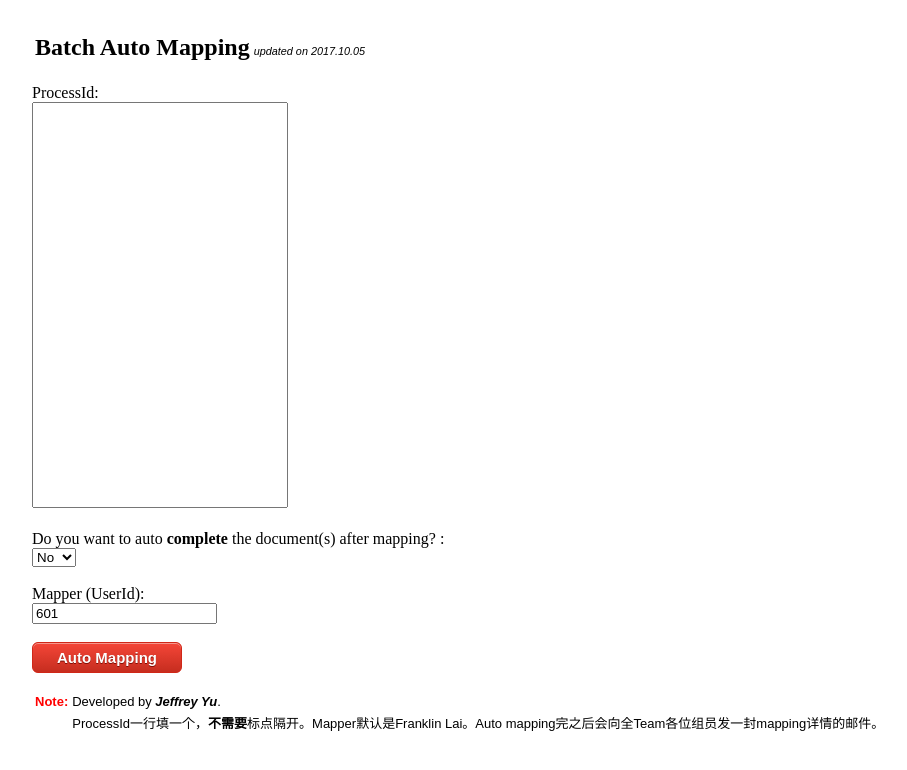
After one commit to KimLiu1993/DocWebTool, a Flask app: page /batchautomapping in a window 1280 px wide. The commit adds this page. Shown: the top 770 px of the page, without its empty margins (13-920 px from the left). Run offline with Flask 2, Linux system fonts and the light colour scheme.

Commit message:
Add BatchAutoMapping

```diff
--- a/main.py
+++ b/main.py
@@ -13,6 +13,7 @@ from flask import Flask, render_template, request, send_from_directory, abort
 import common
 import IPTracking
 import ContentCompare
+import BatchAutoMapping
 import DocTracking as dt
 import SearchByFundTicker
 # import MapByDocFromCIK
@@ -100,6 +101,13 @@ def contentcompare_show():
     return render_template(location_page)
 
 
+@app.route('/batchautomapping')
+def batchautomapping_show():
+    location_page = 'BatchAutoMapping.html'
+    IPTracking.log_IP(request, location_page)
+    return render_template(location_page)
+
+
 @app.route('/doctracking')
 def doctracking_show():
     location_page = 'DocTracking.html'
@@ -171,6 +179,14 @@ def contentcompare():
         return str(e)
 
 
+@app.route('/batchautomapping', methods=['POST'])
+def batchautomapping():
+    processid = request.form['processid']
+    runqc = str(request.form['runqc'])
+    mapper = str(request.form['mapper'])
+    return BatchAutoMapping.run(processid, runqc, mapper, request)
+
+
 @app.route('/doctracking', methods=['POST'])
 def doctracking():
     idtype = str(request.form['idtype'])
--- /dev/null
+++ b/templates/BatchAutoMapping.html
@@ -0,0 +1,121 @@
+<!DOCTYPE html>
+<html>
+<head>
+	<meta charset="utf-8">
+	<title>Batch Auto Mapping</title>
+	<link rel="shortcut icon" href="/static/img/Favicon.ico" type="image/x-icon"/>
+	<style>
+		.myButton {
+			-moz-box-shadow:inset 0px 1px 0px 0px #f5978e;
+			-webkit-box-shadow:inset 0px 1px 0px 0px #f5978e;
+			box-shadow:inset 0px 1px 0px 0px #f5978e;
+			background:-webkit-gradient(linear, left top, left bottom, color-stop(0.05, #f24537), color-stop(1, #c62d1f));
+			background:-moz-linear-gradient(top, #f24537 5%, #c62d1f 100%);
+			background:-webkit-linear-gradient(top, #f24537 5%, #c62d1f 100%);
+			background:-o-linear-gradient(top, #f24537 5%, #c62d1f 100%);
+			background:-ms-linear-gradient(top, #f24537 5%, #c62d1f 100%);
+			background:linear-gradient(to bottom, #f24537 5%, #c62d1f 100%);
+			filter:progid:DXImageTransform.Microsoft.gradient(startColorstr='#f24537', endColorstr='#c62d1f',GradientType=0);
+			background-color:#f24537;
+			-moz-border-radius:6px;
+			-webkit-border-radius:6px;
+			border-radius:6px;
+			border:1px solid #d02718;
+			display:inline-block;
+			cursor:pointer;
+			color:#ffffff;
+			font-family:Arial;
+			font-size:15px;
+			font-weight:bold;
+			padding:6px 24px;
+			text-decoration:none;
+			text-shadow:0px 1px 0px #810e05;
+		}
+		.myButton:hover {
+			background:-webkit-gradient(linear, left top, left bottom, color-stop(0.05, #c62d1f), color-stop(1, #f24537));
+			background:-moz-linear-gradient(top, #c62d1f 5%, #f24537 100%);
+			background:-webkit-linear-gradient(top, #c62d1f 5%, #f24537 100%);
+			background:-o-linear-gradient(top, #c62d1f 5%, #f24537 100%);
+			background:-ms-linear-gradient(top, #c62d1f 5%, #f24537 100%);
+			background:linear-gradient(to bottom, #c62d1f 5%, #f24537 100%);
+			filter:progid:DXImageTransform.Microsoft.gradient(startColorstr='#c62d1f', endColorstr='#f24537',GradientType=0);
+			background-color:#c62d1f;
+		}
+		.myButton:active {
+			position:relative;
+			top:1px;
+		}
+		<!--
+		.link{
+			position: relative;
+		}
+		#box{
+			display: none;
+			width: 315px;
+			height: 180px;
+			border: 0;
+			padding: 12px;
+			text-align: left;
+			line-height: 175%;
+			text-indent: 2em;
+			position: absolute;left:200px;top:450px
+		}
+	-->
+</style>
+<script type="text/javascript" language="javascript" >
+	<!--
+	function display(){
+		document.getElementById("box").style.display="block";
+	}
+	function disappear(){
+		document.getElementById("box").style.display="none";
+	}
+-->
+</script>
+</head>
+<table>
+	<tr>
+		<td width="30">
+		</td>
+		<td>
+			<table>
+				<tr>
+					<td><h2>Batch Auto Mapping</h2></td>
+					<td style="font-family:arial;font-size:13px"><i><sub> updated on 2017.10.05</sub></i></td>
+				</tr>
+			</table>
+			<body>
+				<form action="/batchautomapping" method="POST">
+					ProcessId:
+					<br/>
+					<textarea name="processid" required="required" style="height:400px;width:250px;resize:none"></textarea>
+					<br/><br/>
+					Do you want to auto <b>complete</b> the document(s) after mapping? :
+					<br/>
+					<select name="runqc">
+						<option value="1">Yes</option>
+						<option value="2" selected>No</option>
+					</select>
+					<br/><br/>
+					Mapper (UserId):
+					<br/>
+					<input type="text" name="mapper" value="601" required="required" readonly="readonly">
+					<br/><br/>
+					<input type="submit" class="myButton" formtarget="_blank" value="Auto Mapping">
+					<br/><br/>
+				</form>
+				<table>
+					<tr>
+						<td style="font-family:arial;color:red;font-size:13px;"><b>Note: </b></td>
+						<td style="font-family:arial;font-size:13px;">Developed by <b><i>Jeffrey Yu</i></b>.</td>
+					</tr>
+					<tr>
+						<td style="font-family:arial;color:red;font-size:13px;"><b></b></td>
+						<td style="font-family:arial;font-size:13px;">ProcessId一行填一个，<b>不需要</b>标点隔开。Mapper默认是Franklin Lai。Auto mapping完之后会向全Team各位组员发一封mapping详情的邮件。</td>
+					</tr>
+				</table>
+			</body>
+		</td>
+	</tr>
+</table>
+</html>
--- a/templates/Content.html
+++ b/templates/Content.html
@@ -268,7 +268,6 @@
 				<li><a href="/batchautomapping" target="showframe" style="text-decoration:none" target="view_window"><b>Batch Auto Mapping</b></a></li>
 				<li><a href="/doctracking" target="showframe" style="text-decoration:none" target="view_window"><b>Document Tracking</b></a></li>
 				<li><a href="/contractidfiling" target="showframe" style="text-decoration:none" target="view_window"><b>ContractId-Filing</b></a></li>
-				<li><a href="/secidnamechangetracking" target="showframe" style="text-decoration:none" target="view_window"><b>SecId Name Change Tracking</b></a></li>
 				<li><a href="/searchkeywords" target="showframe" style="text-decoration:none" target="view_window"><b>Batch Search Keywords</b></a></li>
 				<li><a href="/timeliness" target="showframe" style="text-decoration:none" target="view_window"><b>Timeliness Report</b></a></li>
 				<li><a href="/rename" target="showframe" style="text-decoration:none" target="view_window"><b>Rename Tool</b></a></li>
```
Also changed, not shown: BatchAutoMapping.py (added, +63 -0 lines).
